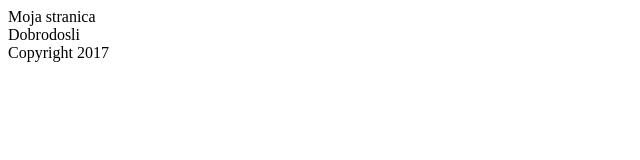
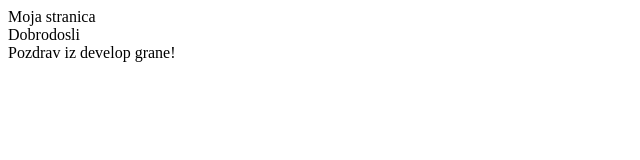
Before and after one commit to fordns/git-vezba, a plain HTML site: page index.html in a window 1280 px wide. Shown: the full height of the page, 0-640 px from the left. Drawn offline with Linux system fonts and the light colour scheme.

Commit message:
Izmenjen develop footer

```diff
--- a/index.html
+++ b/index.html
@@ -6,7 +6,7 @@
 <body>
 <header>Moja stranica</header>
 <main>Dobrodosli</main>
-<footer>Copyright 2017</footer>
+<footer>Pozdrav iz develop grane!</footer>
 </main>
 </body>
 </html>
```
